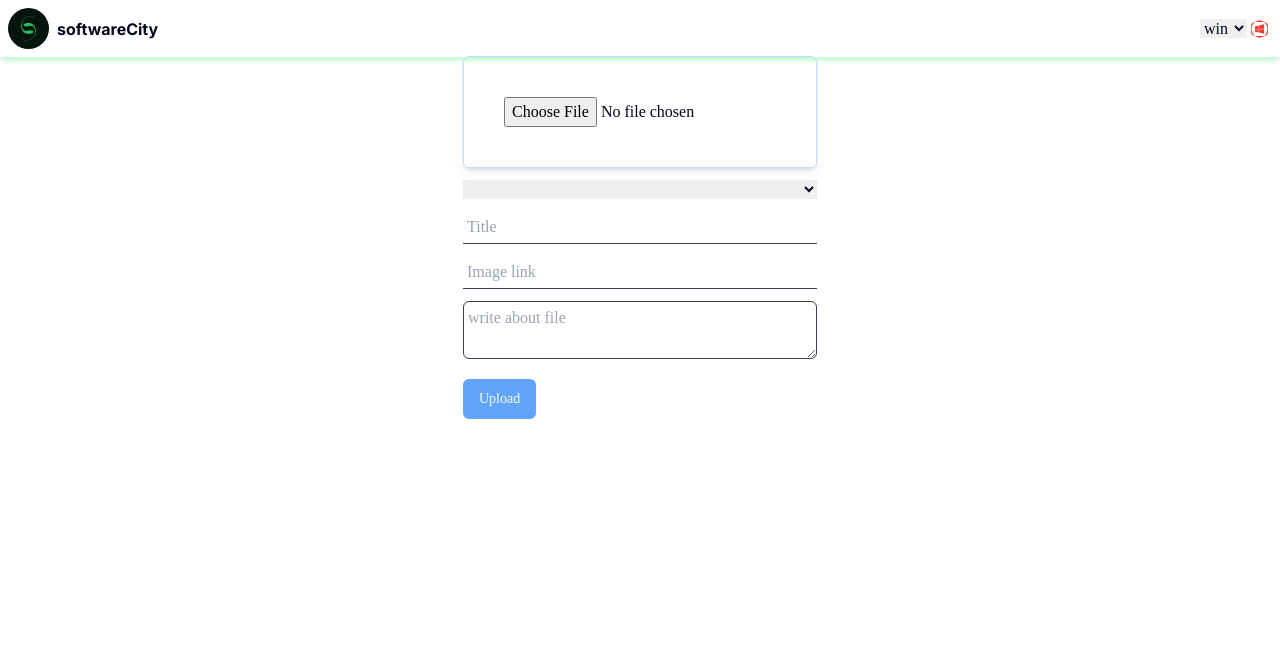
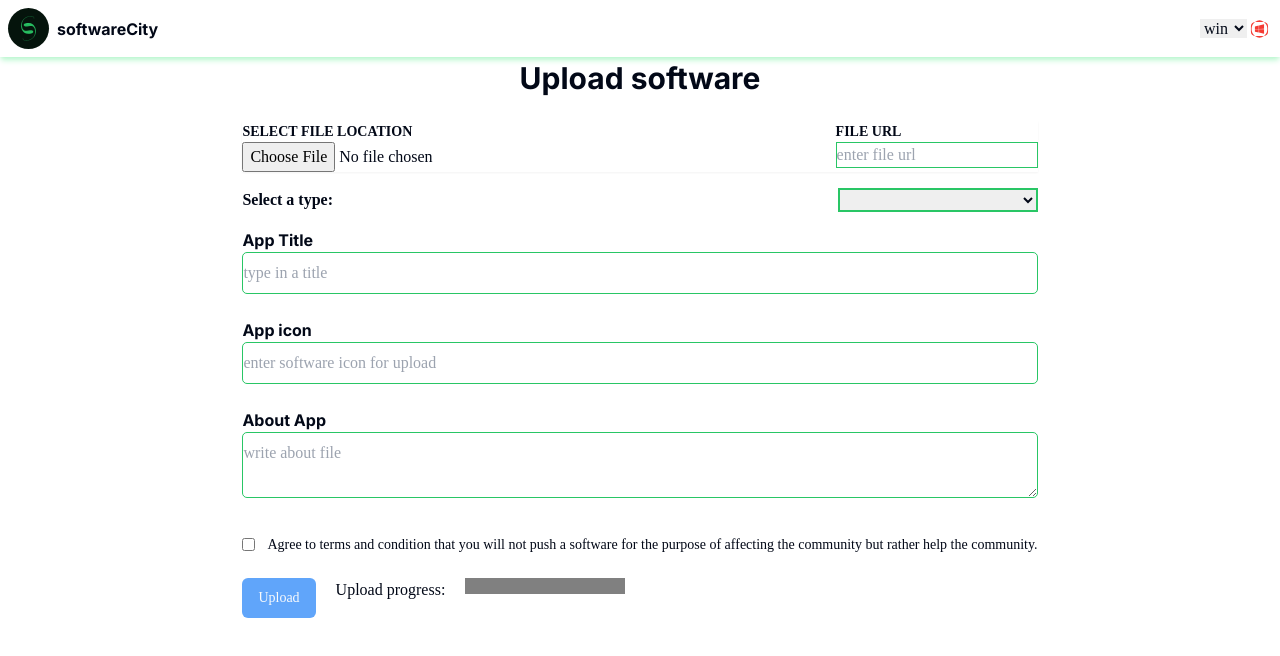
Before and after one commit to hcoretech/software_city, a Next.js app: page /Home in a window 1280 px wide. Shown: the top 656 px of the page. Built offline with nearby package versions, Linux system fonts and the light colour scheme.

Commit message:
good morning

```diff
--- a/components/create.tsx
+++ b/components/create.tsx
@@ -9,7 +9,6 @@ import { upload } from "@vercel/blob/client";
 
 
 import { LuLoader2 } from "react-icons/lu";
-import { LuFileInput } from "react-icons/lu";
 export const runtime = 'edge'
 // import { streamLine } from "../app/api/serverStream/route";
 
@@ -18,12 +17,12 @@ export default function Create ()  {
 
     const[loading,setLoading] = useState<boolean>(false);
     const [title,setTitle] = useState<string>("");
-    const [type,setType] = useState<string>('');
+    const [type,setType] = useState<string>("");
     const [file,setFile] = useState <File | null>(null);
     const [imageLink,setImageLink] = useState<string>('');
     const [description,setDescription] = useState<string>('');
     const [error,setError]= useState(null);
-    const [percentage,setPercentage] = useState<number>(null);
+    const [progress,setProgress] = useState<number>(0);
 
 
    const abortController = new AbortController();
@@ -51,7 +50,9 @@ export default function Create ()  {
               access:'public',
               contentType:file.type,
               handleUploadUrl:'/api/uploadFile',
-            //   onUploadProgress:((event)=>{setPercentage(event.percentage)}),
+              onUploadProgress:(e)=>{
+                 setProgress(e.percentage);
+              },
               clientPayload:JSON.stringify(fileSet),
 
 
@@ -91,12 +92,16 @@ export default function Create ()  {
 
     return (
         <section className=" py-14">
-             <form onSubmit={handleSubmit} encType="multipart/form-data" className="gap-5 flex flex-col" >
-                <div className="flex flex-col gap-3 ">
-
-                    <div className=" p-10 rounded-md   border border-blue-200 shadow-md">
-
-
+             <form onSubmit={handleSubmit} encType="multipart/form-data" className="gap-5 flex flex-col px-4 " >
+             <div>
+               <h1 className="text-[30px] text-center font-sans   font-bold">
+                  Upload software
+               </h1>
+             </div>
+                <div className="flex flex-col ">
+                    <div className=" justify-between flex flex-row shadow-sm ">
+                     <label className="">
+                       <h1 className="font-bold text-[14px] font-inter"> SELECT FILE LOCATION </h1>
                        <input  className=""
                           name="file"
                           type='file'
@@ -104,48 +109,92 @@ export default function Create ()  {
                           onChange={(event)=> setFile(event.currentTarget.files[0])}
                           placeholder="select file"
                         />
+                        </label>
+                        {/* <span> OR </span> */}
+
+                       <label className="">
+                         <h1 className="font-bold text-[14px] font-inter"> FILE URL </h1>
+                         <input  className=" border border-[#29C665] "
+                          name="fileurl"
+                          type='text'
+                          onChange={(event)=> setFile(event.currentTarget.files[0])}
+                          placeholder="enter file url"
+                         />
+                      </label>
 
                     </div>
-                    <div className="flex flex-col gap-3">
-                     <select value={type} onChange={(e)=>{
+
+                    <div className="flex flex-col gap-4 py-4 ">
+                     <div>
+                     <label className="flex flex-row justify-between">
+                       <h1 className="font-bold"> Select a type:</h1>
+                     <select className="w-[200px] border-2 border-[#29C665]"   onChange={(e)=>{
                         setType(e.target.value)
                      }}>
                         <option value=''>
 
                          </option>
                      <option value='office'>
-                             offices
+                             Office
                          </option>
                          <option value='utlities'>
                              Utilities
                          </option>
                      </select>
+
+                     </label>
+                     </div>
+
+                     <div className="flex flex-col  gap-6">
+                     <label className="flex flex-col">
+                     <p className="font-bold font-sans">App Title</p>
                        <input
-                        className= " p-1 border-gray-700 border-b "
+                        className= " py-2 border-[#29C665]   border rounded-[5px] "
                         name="title"
                         type='text'
                         onChange={(e)=>setTitle(e.target.value)}
                         value={title}
-                        placeholder="Title"
+                        placeholder="type in a title"
                        />
+                       </label>
+                       <label className="flex flex-col">
+                       <p className="font-bold font-sans">App icon</p>
                        <input
-                       className="p-1 border-gray-700 border-b "
+                       className="py-2 border-[#29C665]  border rounded-[5px]"
                         name="imageLink"
                         type='text'
                         onChange={(e)=>setImageLink(e.target.value)}
                         value={imageLink}
-                        placeholder="Image link "
+                        placeholder="enter software icon for upload  "
                        />
+                       </label>
+                       <label className="flex flex-col">
+                        <p className="font-bold font-sans">About App</p>
                        <textarea
-                        className="p-1 border-gray-700 border rounded-md"
+                        className="py-2 border-[#29C665]  border rounded-[5px]"
                         name="description"
                         lang="eng"
                         onChange={(e)=>setDescription(e.target.value)}
                         value={description}
                         placeholder="write about file"
                        />
+                       </label>
+                       </div>
                     </div>
+
                   </div>
+                  <div className="flex flex-row  gap-3">
+                     <div>
+                     <input type="checkbox" />
+                     </div>
+                     <div>
+                        <p className=" wrap text-[14px]"> Agree to terms and condition that you will not push
+                           a software for the purpose of affecting the community but rather help the community.
+                        </p>
+                     </div>
+
+                  </div>
+
                   <div className="flex flex-row gap-5 justify-space-between ">
                     <Button type='submit'
                        className="bg-blue-400 hover:bg-blue-200"
@@ -164,7 +213,7 @@ export default function Create ()  {
                       stop
                    </Button>
                  }
-                {percentage}
+                 Upload progress: <progress color="" value={progress} max={100} />
              </div>
 
           </form>
--- a/components/downloads.tsx
+++ b/components/downloads.tsx
@@ -3,7 +3,6 @@ import { Input } from "./ui/input"
 import { useEffect, useState } from "react";
 import { Button } from "./ui/button";
 import Image from "next/image"
-import Link from "next/link";
 import { FormEvent } from 'react';
 import { CiMenuKebab } from "react-icons/ci";
 import { useRouter } from "next/navigation";
@@ -11,6 +10,8 @@ import { Suspense } from "react";
 import { MdStar } from "react-icons/md";
 import { MdStarHalf } from "react-icons/md";
 import { MdVerified } from "react-icons/md";
+import { searchLinks } from "../lib/searchLink";
+import Link from "next/link";
 
 
 
@@ -67,15 +68,15 @@ export default function GetDownload () {
     }
 
   return(
-        <section className="flex-center gap-5 flex-col flex  py-14 ">
+        <section className="items-center gap-5 flex-col flex  py-14 ">
             {/* <div className="flex-center flex  shadow-md bg-light-300 shadow-gray-300  w-full">
               <h1 className="text-md font-semibold  font-sans">search</h1>
               </div> */}
 
-             <div className="flex items-center flex-center pt-4 justify-around">
-                 <div className=" p-[5px] rounded-md">
+             <div className="flex flex-row items-center pt-4 justify-between">
+                 {/* <div className="  rounded-md">
                     <CiMenuKebab  className=" w-[23px] h-[23px]  text-black"/>
-                 </div>
+                 </div> */}
                  <form className="flex gap-3" onSubmit={handleSubmit} >
                    <Input
                       className="shadow-md w-[250px]"
@@ -105,7 +106,28 @@ export default function GetDownload () {
                 </form>
                </div>
 
-            <div className="">
+            <div className="flex gap-5 flex-wrap p-5 " >
+               {
+                searchLinks.map((data,index)=>{
+
+                  const active = 0 === index;
+                  const color = active && (" text-[#29C665] ");
+                  const round = active ? ("p-1 text-[#fff] shadow-sm shadow-[#29C665] bg-[#29C665] items-center"):(" items-center rounded-[5px] p-2 border border-[#29c665] ");
+                  return(
+                      //  <ul className="flex flex-row">
+                        <li className={`${round} flex flex-row`} key={index}>
+                           <Link href="">
+                             {data.title}
+                           </Link>
+                        </li>
+                      //  </ul>
+                  )
+                })
+
+               }
+            <div>
+
+            </div>
 
              <div className="w-full">
               {
--- /dev/null
+++ b/lib/searchLink.ts
@@ -0,0 +1,78 @@
+
+export const searchLinks = [
+
+     {
+        title:"updated version",
+        url:"",
+     },
+
+     {
+        title:"All",
+        url:""
+     },
+
+     {
+        title:"Ascending",
+        url:""
+     },
+
+     {
+        title:"Activator & License",
+        url:""
+     },
+
+     {
+     title:"Descending",
+     url:""
+     },
+
+
+     {
+       title:" 3d & Animation",
+       url:""
+     },
+
+     {
+        title:"Education",
+        url:""
+     },
+
+     {
+       title:"Graphics design",
+       url:""
+
+
+     },
+
+     {
+       title:"Programming" ,
+       url:""
+     },
+
+     {
+       title:"Internet ",
+       url:""
+     },
+     {
+        title:"Trading",
+        url:""
+     },
+
+
+
+
+]
+
+
+
+class serchLink {
+    title:string
+    constructor(title:string){
+        this.title = title ;
+
+        async function byName(titles:string){
+              this.title = titles;
+
+        }
+    }
+}
```
Also changed, not shown: package.json (+341 -1 lines), 1 other file (tests, documents, lock files or other folders).
